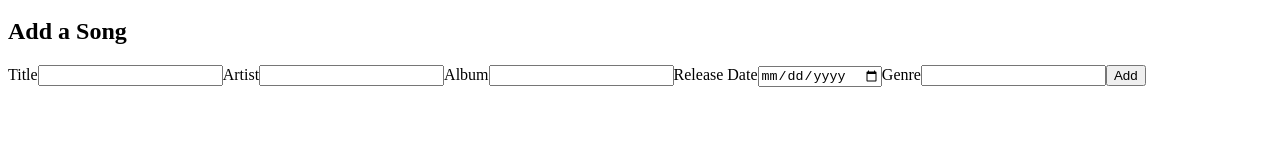
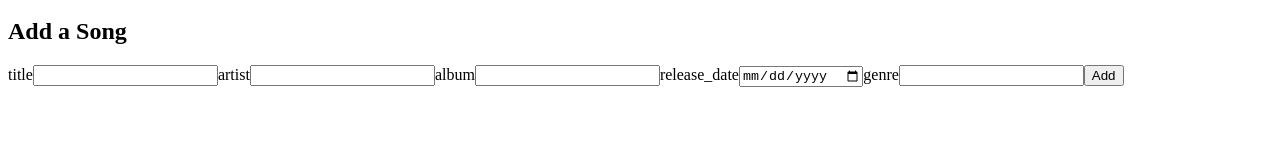
Before and after one commit to CN88H/music-library-frontend, a React (Create React App) app: page / in a window 1280 px wide. Shown: the part 127-283 px from the top of the page. Built offline with nearby package versions, Linux system fonts and the light colour scheme; no server answers.

Commit message:
Able to Add new song up to database.

```diff
--- a/src/Components/AddMusic/AddMusicForm.jsx
+++ b/src/Components/AddMusic/AddMusicForm.jsx
@@ -8,7 +8,7 @@ const AddMusicForm = (addSong) => {
     const [title, setTitle] = useState([]);
     const [artist, setArtist] = useState([]);
     const [album, setAlbum] = useState([]);
-    const [releaseDate, setReleaseDate] = useState([]);
+    const [release_date, setReleaseDate] = useState([]);
     const [genre, setGenre] = useState([]);
 
 
@@ -26,8 +26,16 @@ const AddMusicForm = (addSong) => {
         // addSong.addNewSong(newSong)
 
         event.preventDefault();
-        const response = await axios.post('http://127.0.0.1:8000/api/music/');
-        console.log(response);
+        const response = {title, artist, album, release_date, genre};
+
+        fetch('http://127.0.0.1:8000/api/music/', {
+            method: 'POST',
+            headers: {"Content-Type": "application/json"},
+            body: JSON.stringify(response)
+        })
+
+        // await axios.post('http://127.0.0.1:8000/api/music/');
+        // console.log(response);
     }
 
 
@@ -36,15 +44,15 @@ const AddMusicForm = (addSong) => {
 
     return (
         <form onSubmit={handleSubmit}>
-            <label>Title</label>
+            <label>title</label>
             <input type='letter' value={title} onChange={(event) => setTitle(event.target.value)}/>
-            <label>Artist</label>
+            <label>artist</label>
             <input type='letter' value={artist} onChange={(event) => setArtist(event.target.value)}/>
-            <label>Album</label>
+            <label>album</label>
             <input type='letter' value={album} onChange={(event) => setAlbum(event.target.value)}/>
-            <label>Release Date</label>
-            <input type='date' value={releaseDate} onChange={(event) => setReleaseDate(event.target.value)}/>
-            <label>Genre</label>
+            <label>release_date</label>
+            <input type='date' value={release_date} onChange={(event) => setReleaseDate(event.target.value)}/>
+            <label>genre</label>
             <input type='letter' value={genre} onChange={(event) => setGenre(event.target.value)}/>
             <button type='submit'>Add</button>
         </form>
```
